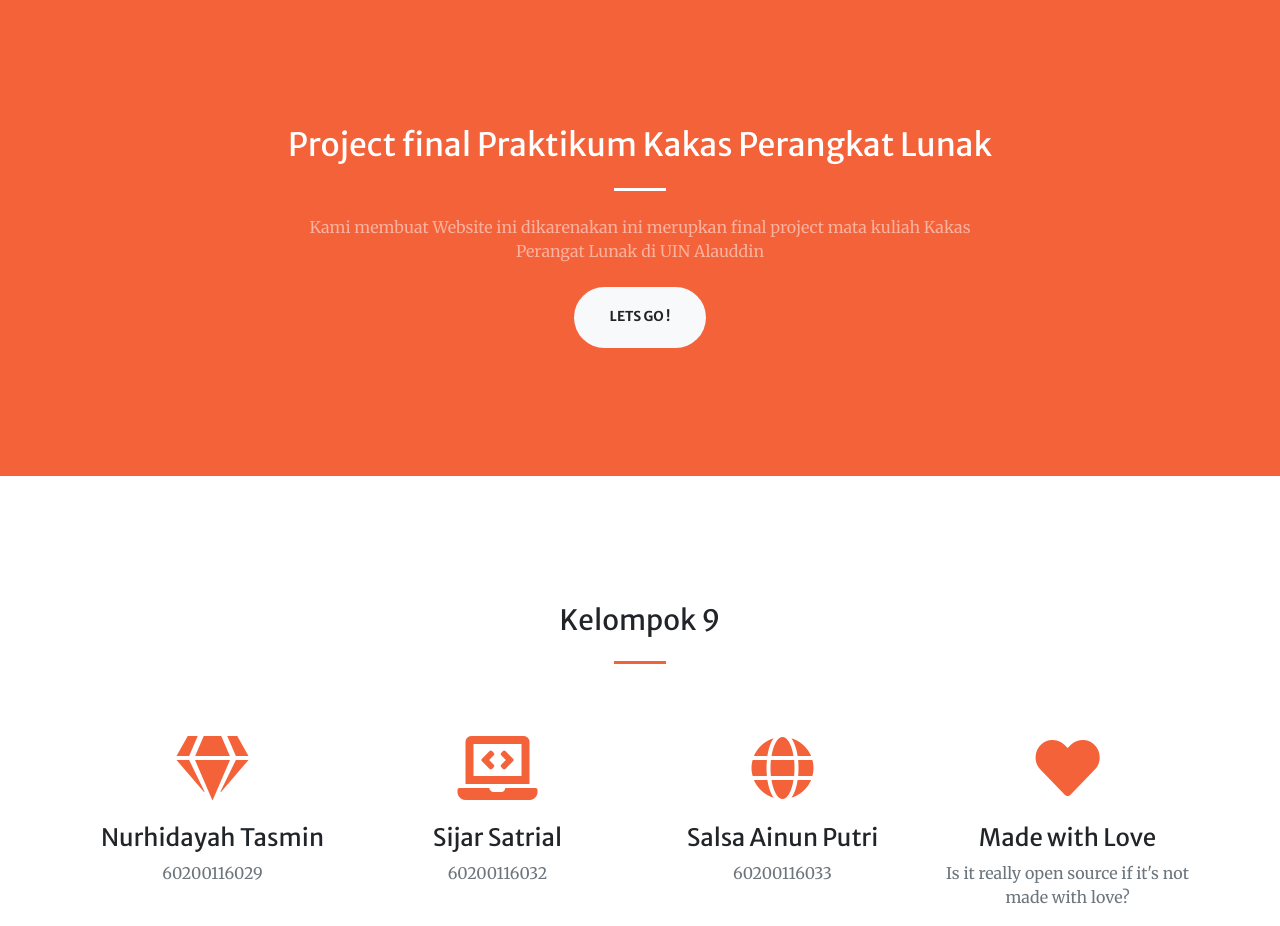
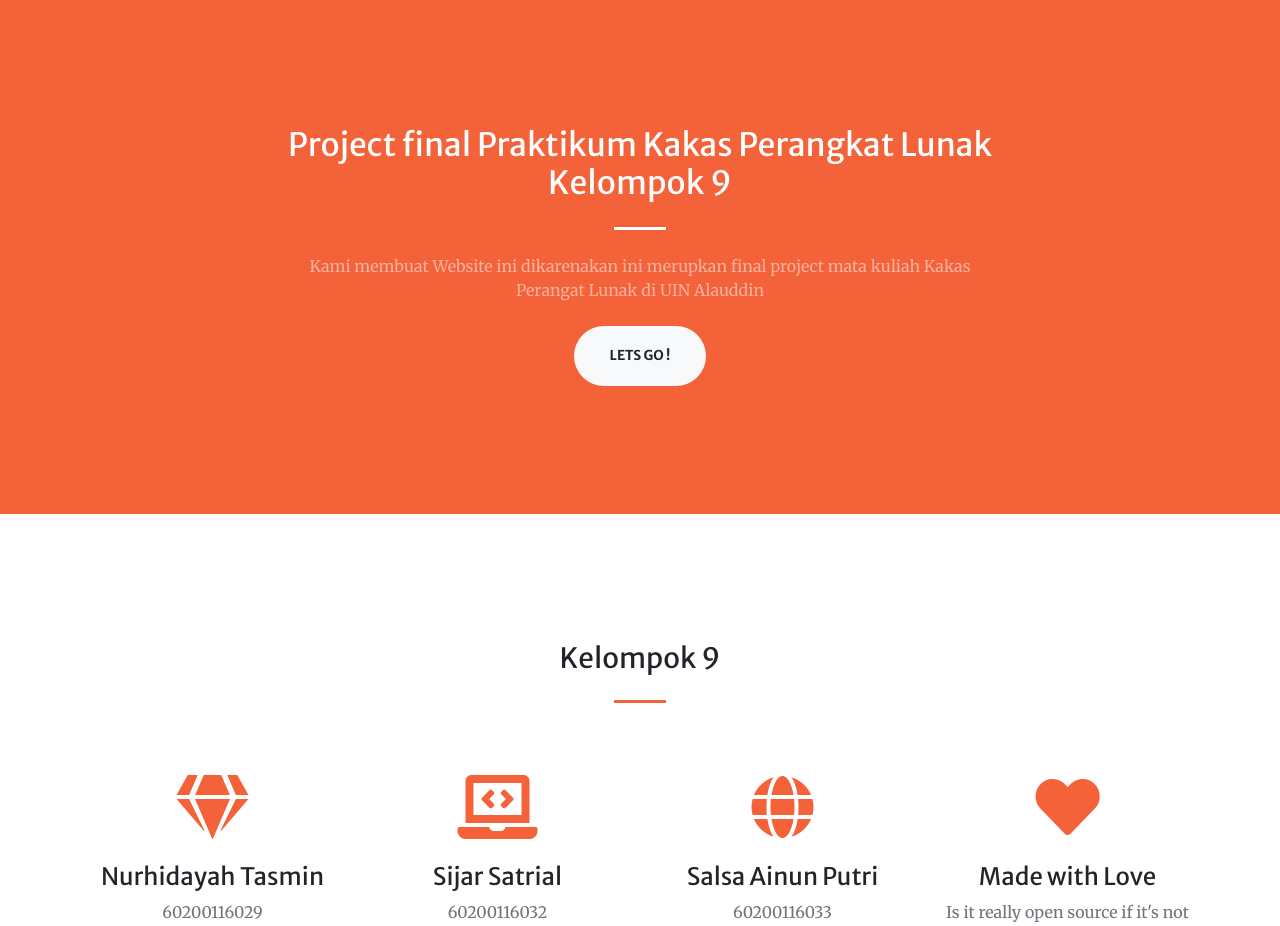
Before and after one commit to NurhidayahTasmin/NurhidayahTasmin.github.io, a website with bundled scripts: page index.html.html in a window 1280 px wide. Shown: the part 802-1728 px from the top of the page. Built offline with nearby package versions, Linux system fonts and the light colour scheme.

Commit message:
kedelapan salsa

```diff
--- a/index.html.html
+++ b/index.html.html
@@ -74,7 +74,7 @@
     <div class="container">
       <div class="row justify-content-center">
         <div class="col-lg-8 text-center">
-          <h2 class="text-white mt-0">Project final Praktikum Kakas Perangkat Lunak</h2>
+          <h2 class="text-white mt-0">Project final Praktikum Kakas Perangkat Lunak Kelompok 9</h2>
           <hr class="divider light my-4">
           <p class="text-white-50 mb-4">Kami membuat Website ini dikarenakan ini merupkan final project mata kuliah Kakas Perangat Lunak di UIN Alauddin</p>
           <a class="btn btn-light btn-xl js-scroll-trigger" href="#services">Lets Go !</a>
```
